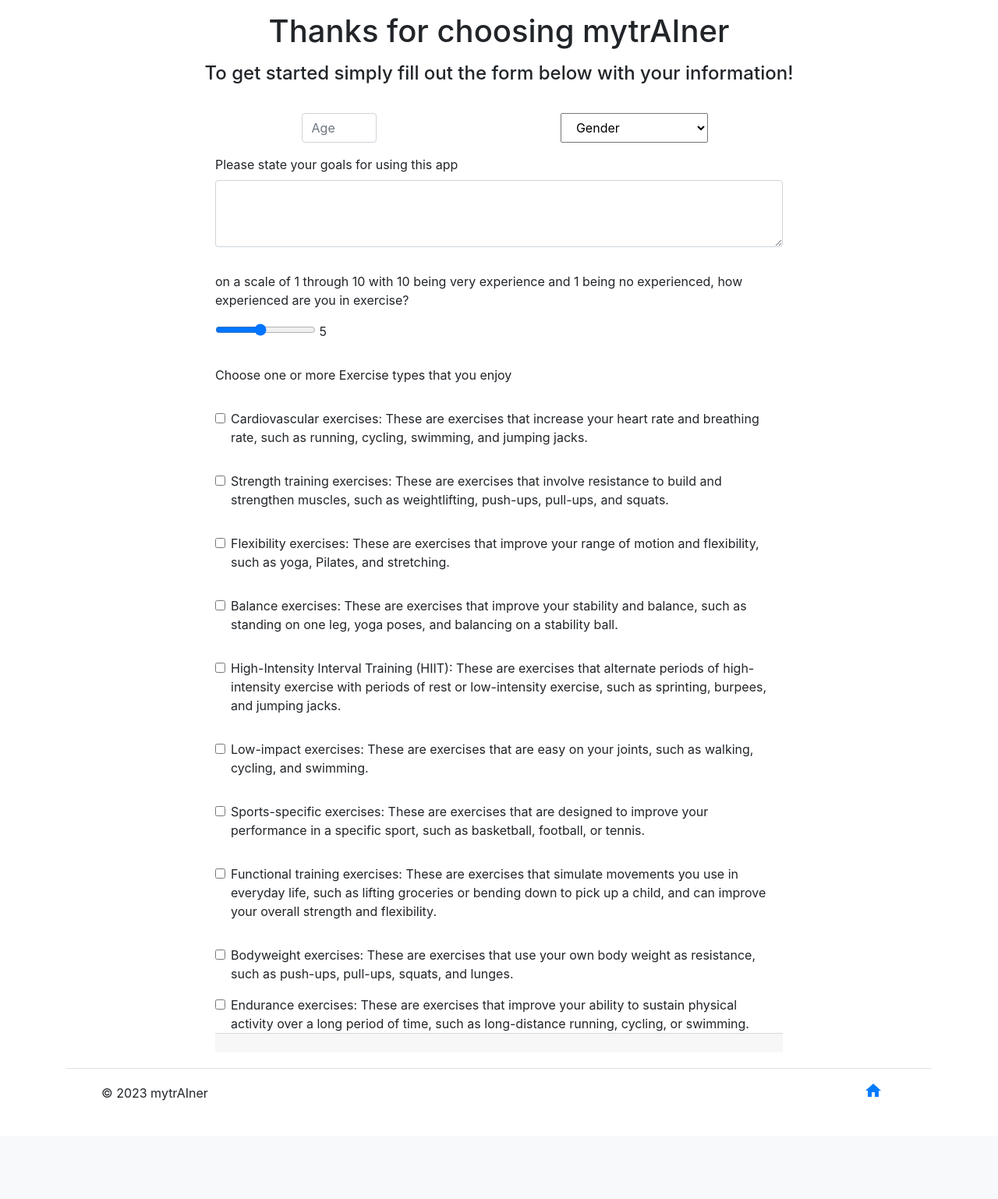
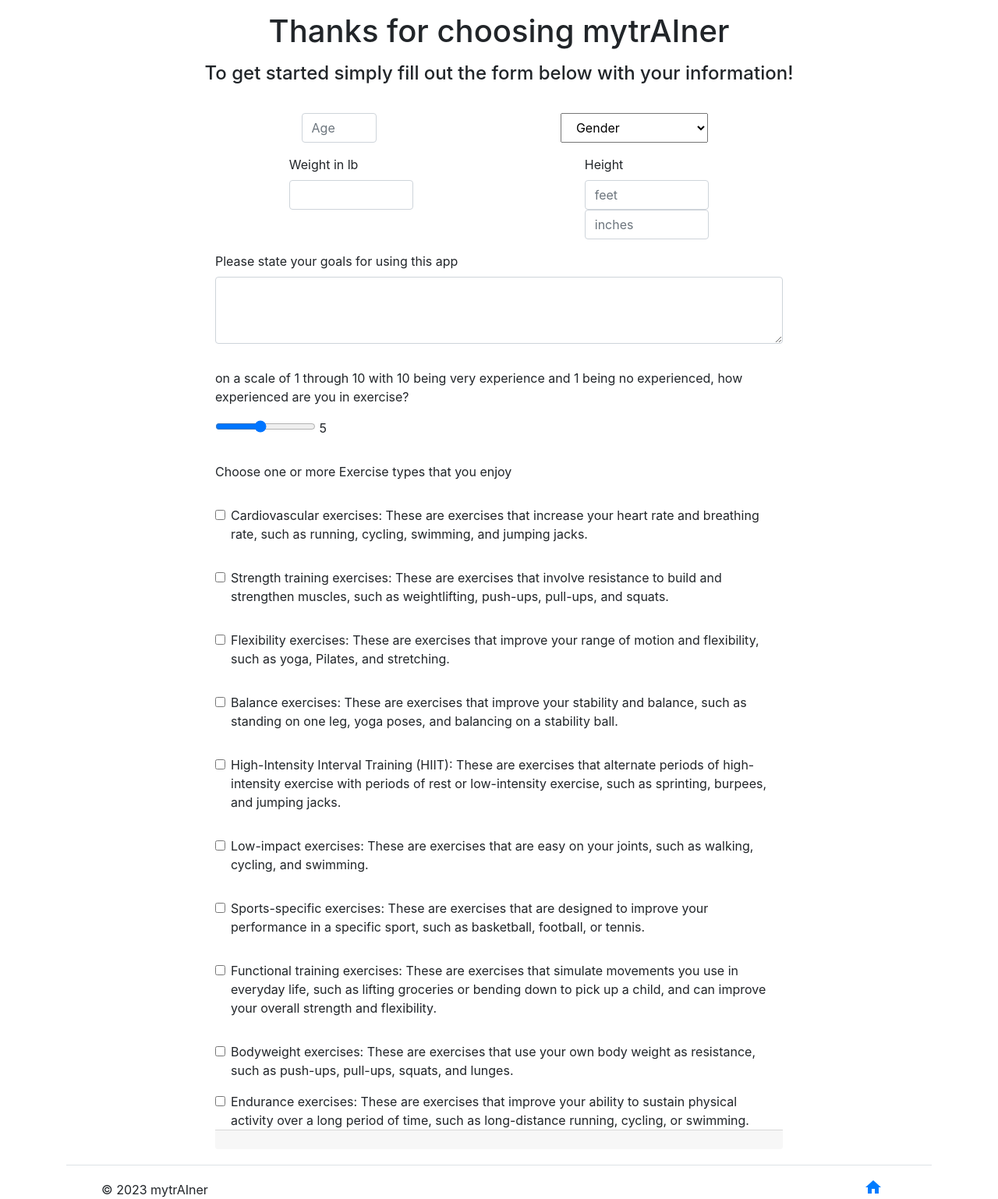
Before and after one commit to MDoswell/2800-202310-BBY15, a Node server app: page /setup in a window 1280 px wide. Shown: the part 56-1594 px from the top of the page at 78% size. Before the commit the page ends 1468 px from the top, so only its background shows below. Run offline with Node 20, Linux system fonts and the light colour scheme; some libraries are stand-ins or nearby versions.

Commit message:
added height and weight to questionaire

```diff
--- a/routes/profileUpdate.js
+++ b/routes/profileUpdate.js
@@ -3,7 +3,7 @@
 
 // Route below.
 router.get('/profileUpdate', async (req, res) => {
-    console.log('inside profileUpdate.js')
+
     const { userCollection } = await require('../config/databaseConnection');
     const name = req.query.name;
 
--- a/views/setup.ejs
+++ b/views/setup.ejs
@@ -16,7 +16,18 @@
                   </select>
 
           </div>
+          <div class="row grid my-3">
+            <div class="col-3" style="margin: 0 auto">
+              <label class="form-label">Weight in lb</label>
+            <input type="number" class="form-control">
+            </div>
+            <div class="col-3" style="margin: 0 auto">
+              <label class="form-label">Height</label>
+              <input type="number" class="form-control" placeholder="feet">
+              <input type="number" class="form-control" placeholder="inches">
+            </div>
 
+          </div>
 
             <div class="my-3">
                 <label for="exampleFormControlTextarea1" class="form-label">Please state your goals for using this app</label>
@@ -58,8 +69,8 @@
                   </div>
 
                   <div class="form-check py-3">
-                    <input class="form-check-input" type="checkbox" value="" id="flexCheckDefault3" />
-                    <label class="form-check-label" for="flexCheckDefault3">
+                    <input class="form-check-input" type="checkbox" value="" id="flexCheckDefault4" />
+                    <label class="form-check-label" for="flexCheckDefault4">
                         Balance exercises: These are exercises that improve your stability and balance, such as standing on one leg, yoga poses, and balancing on a stability ball.
                     </label>
                   </div>
@@ -108,7 +119,9 @@
 
               </div>
 
-        <div class="card-footer text-end"></div>
+        <div class="card-footer text-end">
+
+        </div>
     </div>
   </div>
 <%- include("templates/footer")%>
```
